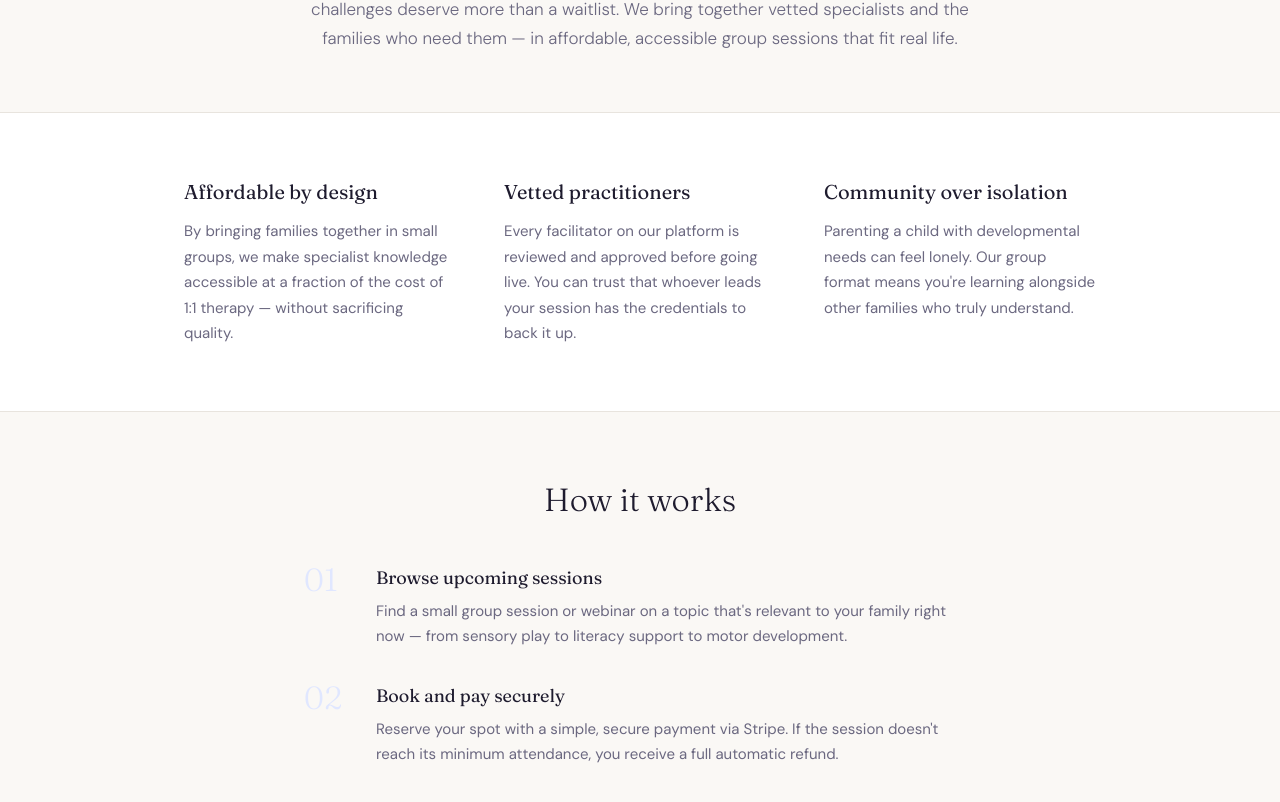
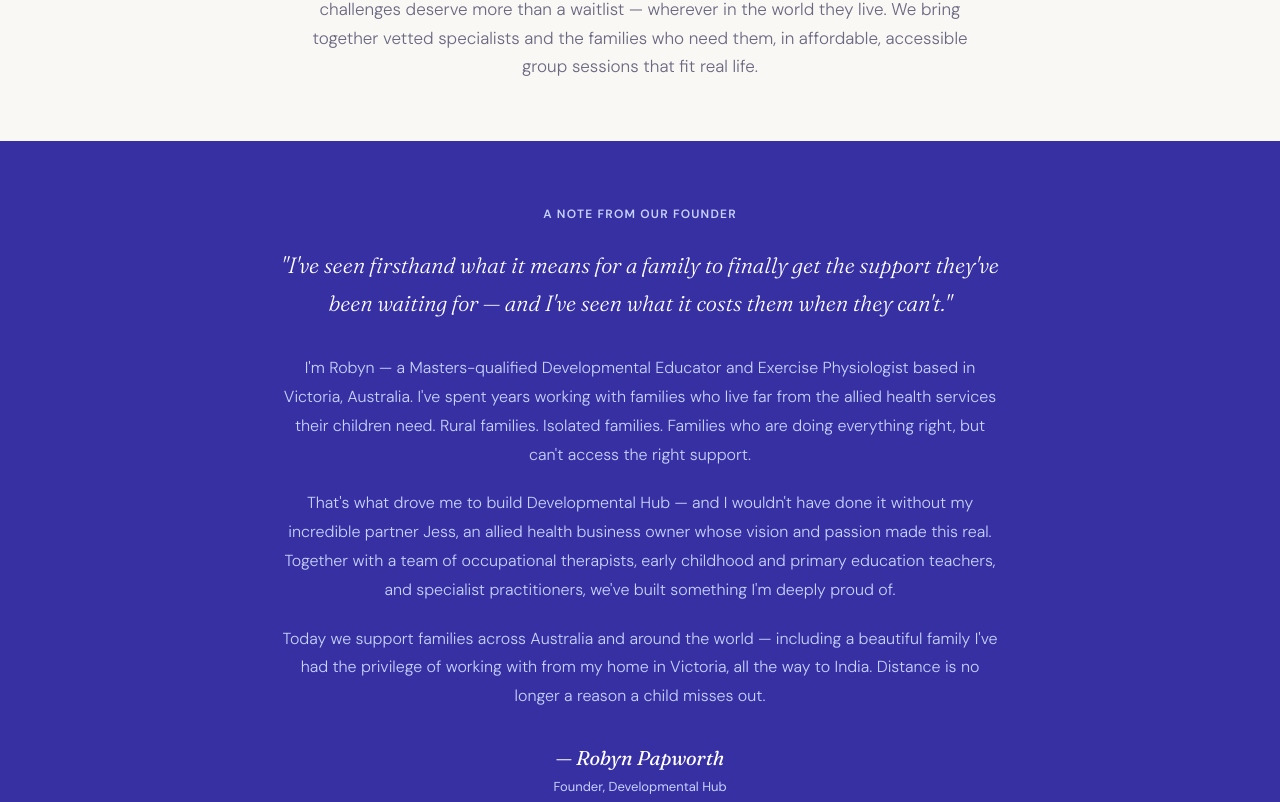
Before and after one commit to developmentalhub/allied-health-assistant-course, a Next.js app: page /about in a window 1280 px wide. Shown: the part 338-1140 px from the top of the page. Built offline with nearby package versions, Linux system fonts and the light colour scheme.

Commit message:
Add founder note to about page

```diff
--- a/app/about/page.tsx
+++ b/app/about/page.tsx
@@ -15,8 +15,37 @@ export default function AboutPage() {
           Expert support, built around how families actually live
         </h1>
         <p style={{ fontSize: "17px", color: "#6b6880", lineHeight: 1.7, fontWeight: 300 }}>
-          Developmental Hub was created because families navigating childhood developmental challenges deserve more than a waitlist. We bring together vetted specialists and the families who need them — in affordable, accessible group sessions that fit real life.
+          Developmental Hub was created because families navigating childhood developmental challenges deserve more than a waitlist — wherever in the world they live. We bring together vetted specialists and the families who need them, in affordable, accessible group sessions that fit real life.
         </p>
+      </section>
+
+      {/* Founder's note */}
+      <section style={{ backgroundColor: "#3730a3", padding: "64px 24px" }}>
+        <div style={{ maxWidth: "720px", margin: "0 auto" }}>
+          <p style={{ fontSize: "12px", fontWeight: 600, letterSpacing: "0.1em", textTransform: "uppercase", color: "#c7d2fe", marginBottom: "24px", textAlign: "center" }}>
+            A note from our founder
+          </p>
+          <blockquote style={{ fontFamily: "var(--font-display)", fontSize: "22px", fontWeight: 300, color: "white", lineHeight: 1.7, textAlign: "center", margin: "0 0 32px 0", fontStyle: "italic" }}>
+            "I've seen firsthand what it means for a family to finally get the support they've been waiting for — and I've seen what it costs them when they can't."
+          </blockquote>
+          <p style={{ fontSize: "16px", color: "#c7d2fe", lineHeight: 1.8, marginBottom: "20px", textAlign: "center", fontWeight: 300 }}>
+            I'm Robyn — a Masters-qualified Developmental Educator and Exercise Physiologist based in Victoria, Australia. I've spent years working with families who live far from the allied health services their children need. Rural families. Isolated families. Families who are doing everything right, but can't access the right support.
+          </p>
+          <p style={{ fontSize: "16px", color: "#c7d2fe", lineHeight: 1.8, marginBottom: "20px", textAlign: "center", fontWeight: 300 }}>
+            That's what drove me to build Developmental Hub — and I wouldn't have done it without my incredible partner Jess, an allied health business owner whose vision and passion made this real. Together with a team of occupational therapists, early childhood and primary education teachers, and specialist practitioners, we've built something I'm deeply proud of.
+          </p>
+          <p style={{ fontSize: "16px", color: "#c7d2fe", lineHeight: 1.8, textAlign: "center", fontWeight: 300 }}>
+            Today we support families across Australia and around the world — including a beautiful family I've had the privilege of working with from my home in Victoria, all the way to India. Distance is no longer a reason a child misses out.
+          </p>
+          <div style={{ textAlign: "center", marginTop: "32px" }}>
+            <p style={{ fontFamily: "var(--font-display)", fontSize: "20px", color: "white", fontStyle: "italic" }}>
+              — Robyn Papworth
+            </p>
+            <p style={{ fontSize: "13px", color: "#c7d2fe", marginTop: "4px" }}>
+              Founder, Developmental Hub
+            </p>
+          </div>
+        </div>
       </section>
 
       {/* Why we exist */}
```
